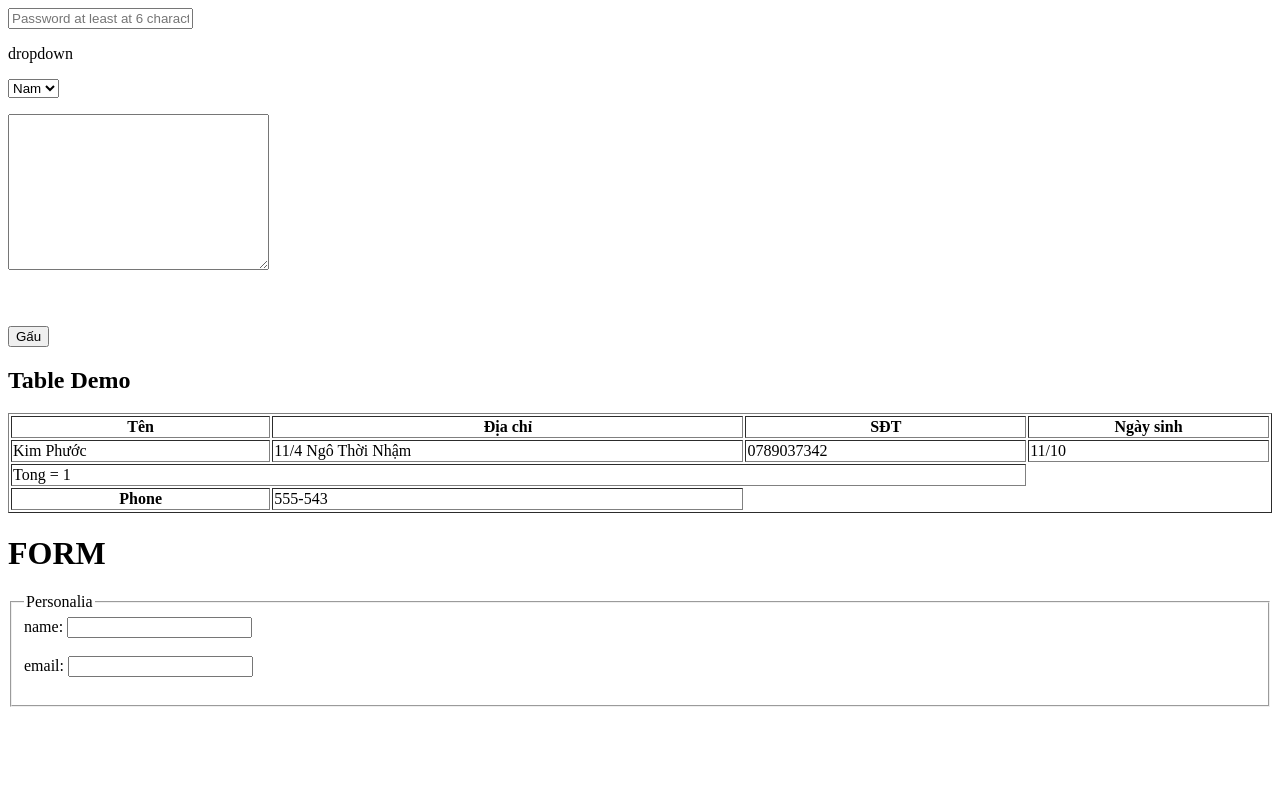
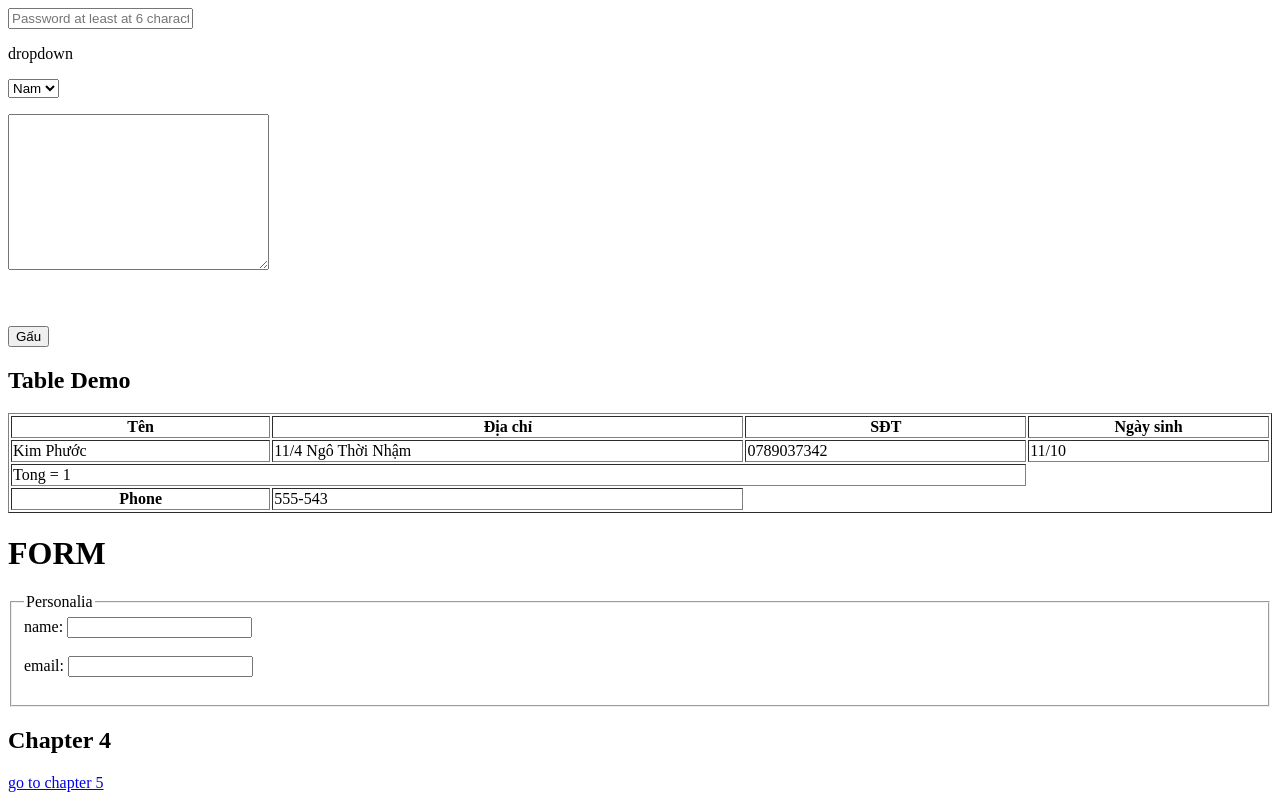
Before and after one commit to Bearcake1997/ONTAP, a plain HTML site: page CODEGYM/index.html in a window 1280 px wide. Shown: the part 1288-2088 px from the top of the page. Before the commit the page ends 2003 px from the top, so only its background shows below. Drawn offline with Linux system fonts and the light colour scheme.

Commit message:
Bookmark

```diff
--- a/CODEGYM/index.html
+++ b/CODEGYM/index.html
@@ -78,5 +78,7 @@
                 <input type="text" id="email" name="email"><br><br>
             </fieldset>
         </form>
+        <h2 id="C4">Chapter 4</h2>
+        <a href="http://facebook.com">go to chapter 5</a>
 </body>
 </html>
```
